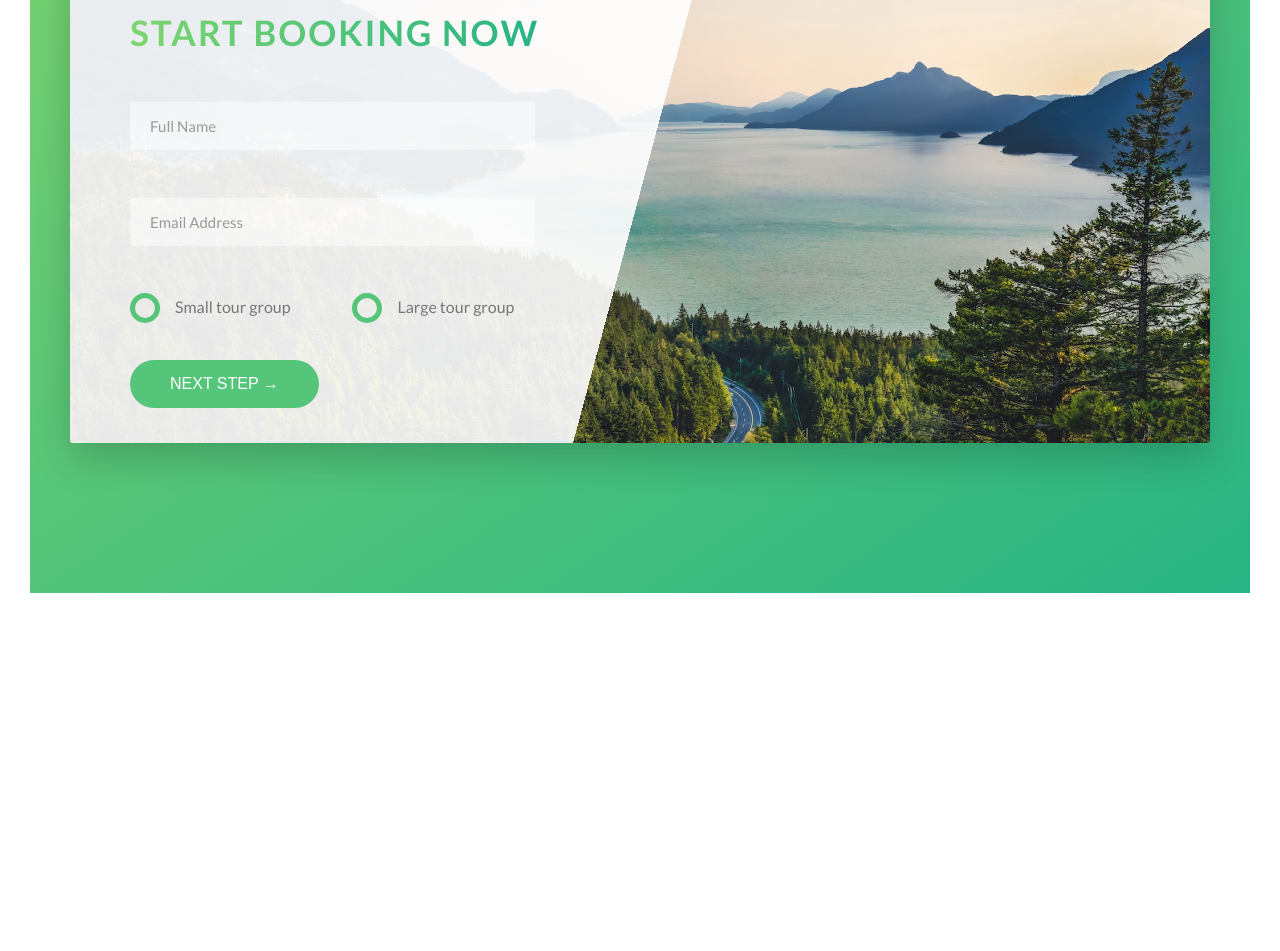
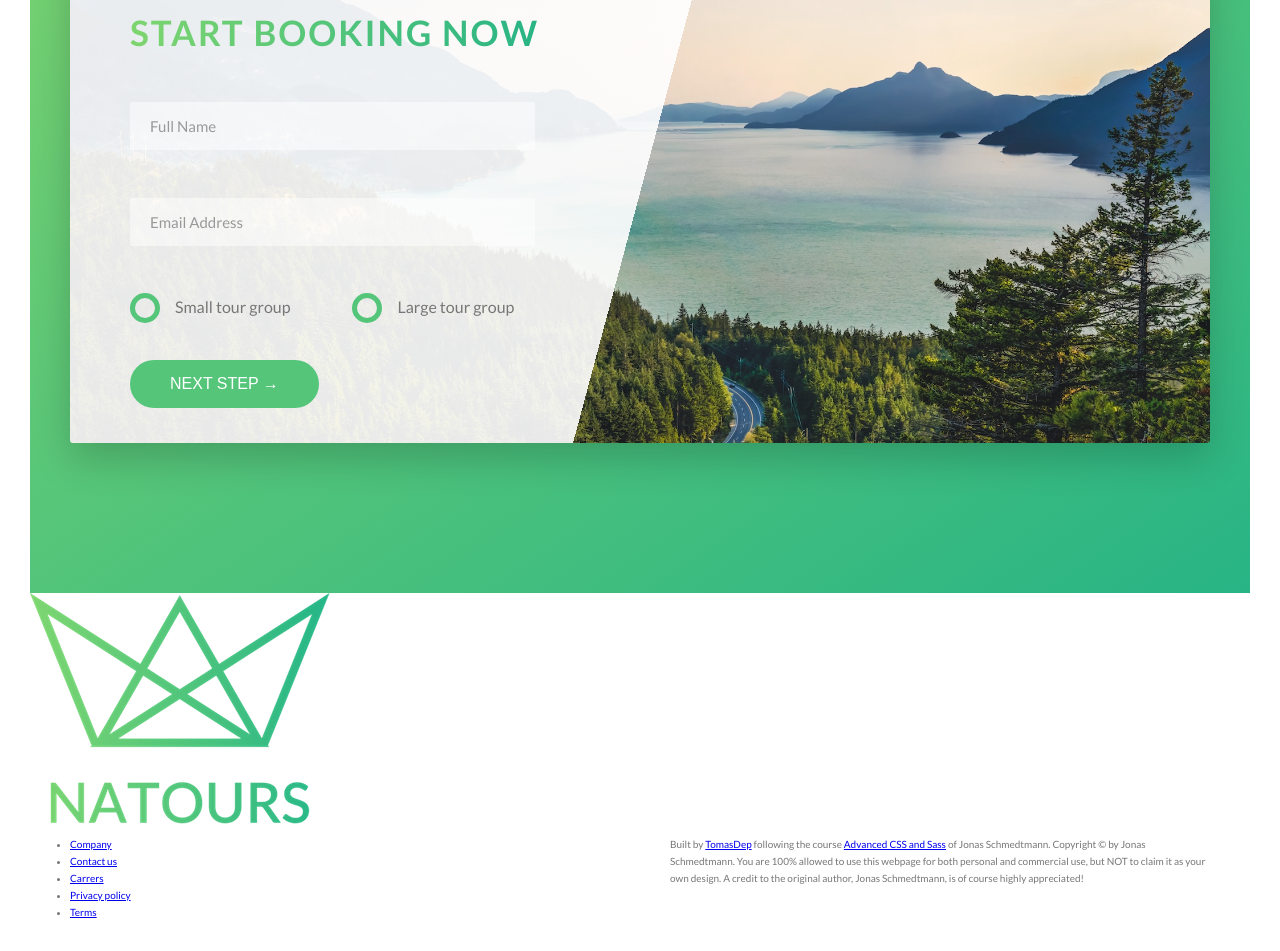
Before and after one commit to TomasDep/Natours, a website: page index.html in a window 1280 px wide. Shown: the part 4805-5756 px from the top of the page. Before the commit the page ends 5428 px from the top, so only its background shows below. Drawn offline with Linux system fonts and the light colour scheme.

Commit message:
[CHG] footer agregado

```diff
--- a/index.html
+++ b/index.html
@@ -310,6 +310,32 @@
         </div>
       </section>
     </main>
+    <footer class="footer">
+      <div class="footer__logo-box">
+        <img src="img/logo-green-2x.png" alt="Full logo" class="footer__logo">
+      </div>
+      <div class="row">
+        <div class="col-1-of-2">
+          <div class="footer__navigation">
+            <ul class="footer__list">
+              <li class="footer__item"><a href="#" class="footer__link">Company</a></li>
+              <li class="footer__item"><a href="#" class="footer__link">Contact us</a></li>
+              <li class="footer__item"><a href="#" class="footer__link">Carrers</a></li>
+              <li class="footer__item"><a href="#" class="footer__link">Privacy policy</a></li>
+              <li class="footer__item"><a href="#" class="footer__link">Terms</a></li>
+            </ul>
+          </div>
+        </div>
+        <div class="col-1-of-2">
+          <p class="footer__copyright">
+            Built by <a href="#" class="footer__link">TomasDep</a> following the course <a href="#" class="footer__link">Advanced CSS and Sass</a> of Jonas Schmedtmann.
+            Copyright &copy; by Jonas Schmedtmann. You are 100% allowed to use this webpage for both personal
+            and commercial use, but NOT to claim it as your own design. A credit to the original author, Jonas
+            Schmedtmann, is of course highly appreciated!
+        </p>
+        </div>
+      </div>
+    </footer>
     <!-- ESTA SECCION ES SOLO PARA VER COMO SE VEN LAS FILAS Y COLUMNAS
       <section class="grid-test">
       <div class="row">
```
